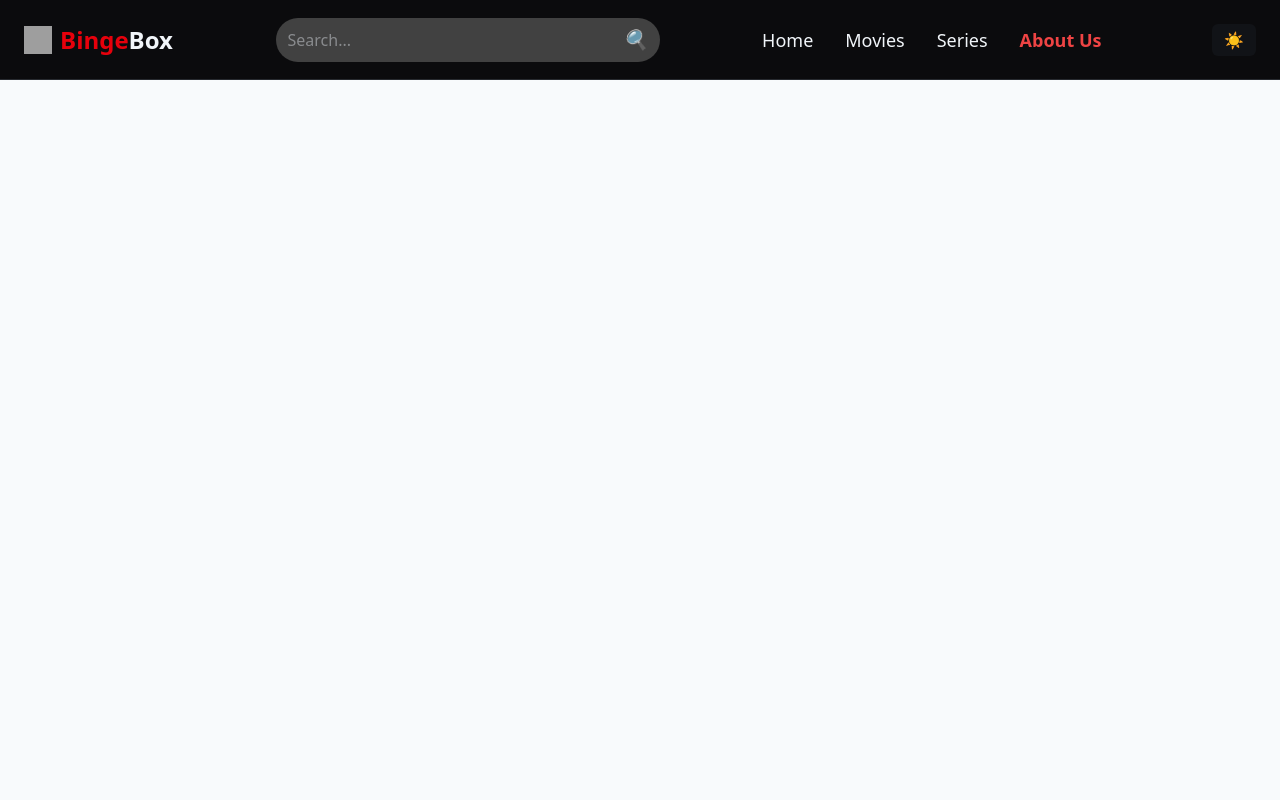
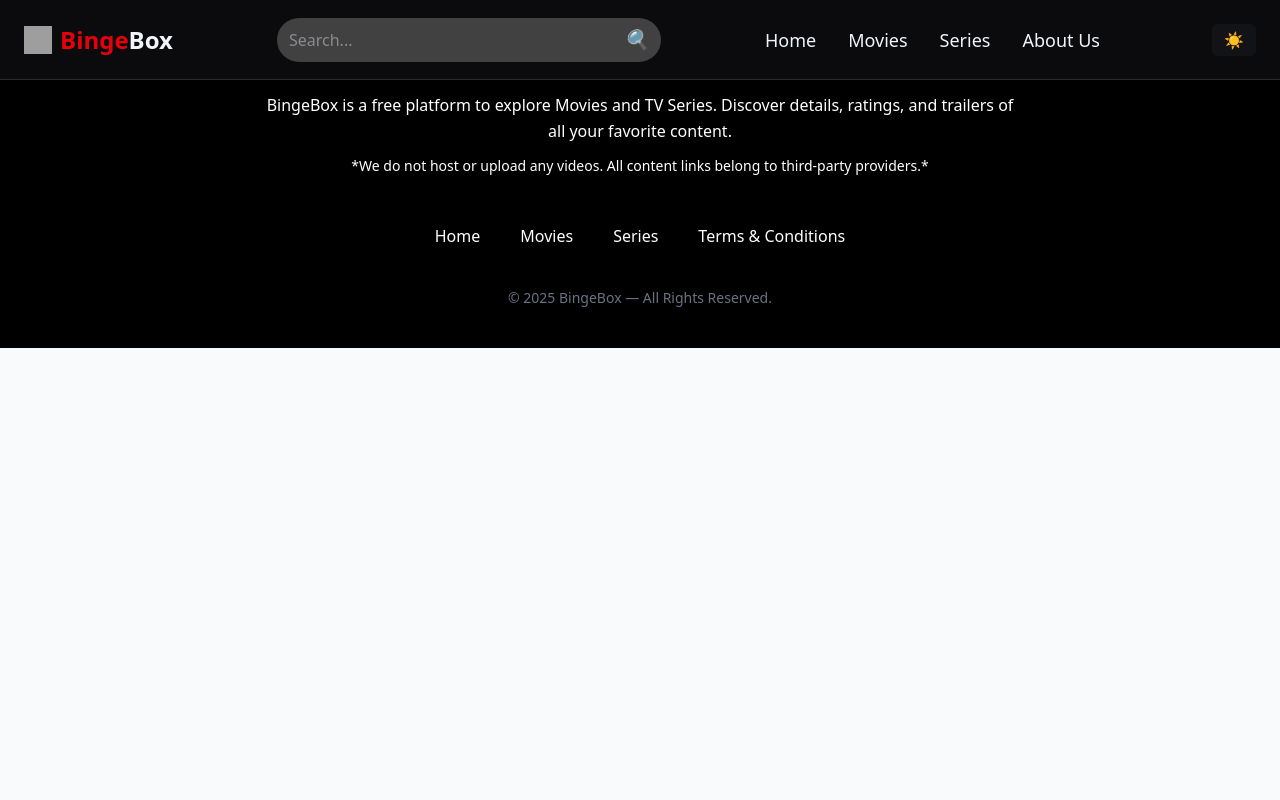
Before and after one commit to Abhishekkumarx/Binge-Box-React, a React (Vite) app: page /about in a window 1280 px wide. Shown: the top 800 px of the page. Built offline with nearby package versions, Linux system fonts and the light colour scheme; no server answers; grey boxes are pictures that could not be loaded.

Commit message:
completed with all the stuffs

```diff
--- a/src/App.jsx
+++ b/src/App.jsx
@@ -26,15 +26,11 @@ function App() {
   localStorage.getItem("theme") === "dark"
 );
 
-  //const location = useLocation();
   const navigate = useNavigate();
-  // Always go to Home after refresh
 
 
 
 
-  // GLOBAL FETCH FUNCTION (will be used by Home + Series)
- // fetch movies + series depending on page
 const fetchResults = async (query, type) => {
   if (!query) return;
 
@@ -43,7 +39,6 @@ const fetchResults = async (query, type) => {
   let finalResults = [];
 
   try {
-    // Fetch Movies
     if (type === "movie" || type === "all") {
       const movieURL = `https://www.omdbapi.com/?apikey=${apiKey}&s=${query}&type=movie`;
       const movieRes = await fetch(movieURL);
@@ -53,7 +48,6 @@ const fetchResults = async (query, type) => {
       }
     }
 
-    // Fetch Series
     if (type === "series" || type === "all") {
       const seriesURL = `https://www.omdbapi.com/?apikey=${apiKey}&s=${query}&type=series`;
       const seriesRes = await fetch(seriesURL);
@@ -85,7 +79,7 @@ const fetchTrending = async () => {
     const data = await res.json();
 
     if (data.Response === "True") {
-      temp = [...temp, ...data.Search.slice(0, 5)]; // limit results
+      temp = [...temp, ...data.Search.slice(0, 5)];
     }
   }
 
@@ -98,7 +92,7 @@ useEffect(() => {
 
 
 useEffect(() => {
-  fetchResults("thor", "all");   // Default content when app starts
+  fetchResults("thor", "all");
 }, []);
 useEffect(() => {
   if (performance.navigation.type === performance.navigation.TYPE_RELOAD) {
@@ -149,8 +143,8 @@ useEffect(() => {
           path="/movies"
           element={<Movies results={results} loading={loading} error={error} fetchResults={fetchResults} />}
         />
-        <Route
-          path="/about" element={<AboutUs />}/>
+        {/* <Route
+          path="/about" element={<AboutUs />}/> */}
 
 
         <Route path="/movie/:id" element={<MovieDetails />} />
--- a/src/components/Footer.jsx
+++ b/src/components/Footer.jsx
@@ -1,15 +1,17 @@
-// src/components/Footer.jsx
 import React from "react";
 import { Link, useLocation } from "react-router-dom";
 
 export default function Footer() {
-  const location = useLocation(); // Track current page for active link
+  const location = useLocation();
 
   return (
-    <footer className="w-full py-8 bg-[--bg-light] dark:bg-[--bg-dark] text-[--text-light] dark:text-[--text-dark]">
+    // <footer className="w-full py-8 bg-[--bg-light] dark:bg-[--bg-dark] text-[--text-light] dark:text-[--text-dark]">
+      <footer
+  id="site-footer"
+  className="bg-black text-white py-10"
+>
 
 
-      {/* ABOUT SECTION */}
       <div className="max-w-6xl mx-auto text-center mb-12 px-2">
         <h1 className="text-3xl font-bold text-red-600 mb-4">ABOUT US</h1>
 
@@ -23,7 +25,6 @@ export default function Footer() {
         </p>
       </div>
 
-      {/* NAVIGATION - MOBILE FIRST (STACKED) */}
       <nav className="
         flex flex-col items-center gap-4
         text-base
@@ -76,7 +77,6 @@ export default function Footer() {
 
       </nav>
 
-      {/* COPYRIGHT */}
       <div className="text-center text-gray-500 text-xs sm:text-sm mt-10">
         © {new Date().getFullYear()} BingeBox — All Rights Reserved.
       </div>
--- a/src/components/Header.jsx
+++ b/src/components/Header.jsx
@@ -5,25 +5,22 @@ function Header({ onSearch, darkMode, setDarkMode }) {
   const [menuOpen, setMenuOpen] = useState(false);
   const [searchText, setSearchText] = useState("");
 
-  const location = useLocation(); // ✅ CORRECT: inside component
+  const location = useLocation();
 
-   // Clear search input when changing pages
   useEffect(() => {
     setSearchText("");
   }, [location.pathname]);
 
-  // Handle Search Submit
   const handleSearch = (e) => {
     e.preventDefault();
     if (!searchText.trim()) return;
 
-    // Page type based on current route
     const pageType =
       location.pathname === "/series"
         ? "series"
         : location.pathname === "/movies"
         ? "movie"
-        : "all"; // default for home
+        : "all";
 
     onSearch(searchText.trim(), pageType);
   };
@@ -33,9 +30,17 @@ function Header({ onSearch, darkMode, setDarkMode }) {
     setMenuOpen(false);
   };
 
+  const scrollToFooter = () => {
+  const footer = document.getElementById("site-footer");
+  if (footer) {
+    footer.scrollIntoView({ behavior: "smooth" });
+  }
+  setMenuOpen(false);
+};
+
+
   return (
     <>
-      {/* HEADER */}
       <header className="
         fixed top-0 left-0 w-full h-20 flex items-center justify-between
         px-4 md:px-6 z-50
@@ -46,7 +51,6 @@ function Header({ onSearch, darkMode, setDarkMode }) {
 
 
 
-        {/* LOGO */}
         <Link to="/" className="flex items-center space-x-2 cursor-pointer">
           <img
             src="https://cdn-icons-png.flaticon.com/512/3163/3163478.png"
@@ -58,7 +62,6 @@ function Header({ onSearch, darkMode, setDarkMode }) {
           </h1>
         </Link>
 
-        {/* SEARCH BAR */}
         <form
           onSubmit={handleSearch}
           className="flex items-center bg-[#414141] rounded-full px-3 py-2 w-40 sm:w-52 md:w-96"
@@ -75,7 +78,6 @@ function Header({ onSearch, darkMode, setDarkMode }) {
           </button>
         </form>
 
-        {/* DESKTOP NAVIGATION */}
         <nav className="hidden md:flex space-x-8 text-lg">
 
           <Link
@@ -113,17 +115,13 @@ function Header({ onSearch, darkMode, setDarkMode }) {
           >
             Series
           </Link>
-          <Link
-            to="/about"
-            onClick={scrollToTop}
-            className={
-              location.pathname === "/about"
-                ? "text-[var(--accent)] font-semibold"
-                : "hover:text-[var(--accent)] text-[var(--text-dark)]"
-            }
-          >
-            About Us
-          </Link>
+          <button
+          onClick={scrollToFooter}
+          className="hover:text-[var(--accent)] text-[var(--text-dark)]"
+        >
+          About Us
+        </button>
+
         </nav>
         <button
           onClick={() => setDarkMode(!darkMode)}
@@ -134,7 +132,6 @@ function Header({ onSearch, darkMode, setDarkMode }) {
 
 
 
-        {/* MOBILE MENU BUTTON */}
         <button
           className="md:hidden text-3xl"
           onClick={() => setMenuOpen(!menuOpen)}
@@ -143,7 +140,6 @@ function Header({ onSearch, darkMode, setDarkMode }) {
         </button>
       </header>
 
-      {/* MOBILE DROPDOWN */}
       {menuOpen && (
         <div className="md:hidden fixed top-20 left-0 w-full z-40">
           <div className="bg-[var(--bg-dark)] text-[var(--text-dark)] w-full px-6 py-4 space-y-4 border-b border-[var(--muted-dark)]/20">
@@ -153,8 +149,8 @@ function Header({ onSearch, darkMode, setDarkMode }) {
           <Link
             to="/"
             onClick={() => {
-              scrollToTop();       // scroll page to top
-              setMenuOpen(false);  // close mobile menu
+              scrollToTop();
+              setMenuOpen(false);
             }}
             className={
               location.pathname === "/"
@@ -199,7 +195,7 @@ function Header({ onSearch, darkMode, setDarkMode }) {
             Series
           </Link>
 
-          <Link
+          {/* <Link
             to="/about"
             onClick={() => {
                 scrollToTop();
@@ -213,7 +209,18 @@ function Header({ onSearch, darkMode, setDarkMode }) {
 
           >
             About Us
-          </Link>
+          </Link> */}
+
+          <button
+          onClick={() => {
+            scrollToFooter();
+            setMenuOpen(false);
+          }}
+          className="block hover:text-[var(--accent)]"
+        >
+          About Us
+        </button>
+
 
         </div>
       </div>
--- a/src/components/MovieCard.jsx
+++ b/src/components/MovieCard.jsx
@@ -1,4 +1,3 @@
-// src/components/MovieCard.jsx
 import React from "react";
 import { Link } from "react-router-dom";
 
@@ -23,14 +22,12 @@ export default function MovieCard({ movie }) {
           duration-200
         "
       >
-        {/* Poster */}
         <img
           src={poster}
           alt={movie.Title}
           className="w-full h-64 object-cover group-hover:opacity-90 transition"
         />
 
-        {/* Text */}
         <div className="p-3">
           <h3 className="font-semibold text-sm line-clamp-2">{movie.Title}</h3>
           <p className="text-xs  mt-1">{movie.Year}</p>
--- a/src/index.css
+++ b/src/index.css
@@ -1,7 +1,5 @@
-/* src/index.css */
 @import "tailwindcss";
 
-/* Cinematic theme variables for Tailwind v4 */
 @theme {
   --bg-light: #f8fafc;        /* slate-50 */
   --text-light: #0f172a;      /* slate-900 */
@@ -17,32 +15,21 @@
   --accent: #ef4444;          /* red accent */
 }
 
-/* Default (light) */
 :root {
   color-scheme: light;
   background-color: var(--bg-light);
   color: var(--text-light);
 }
 
-/* Dark mode, when .dark added to <html> or top root wrapper */
 .dark {
   color-scheme: dark;
   background-color: var(--bg-dark);
   color: var(--text-dark);
 }
 
-/* Helpful utility (optional) */
 .app-bg {
   background-color: var(--bg-light);
 }
 .dark .app-bg {
   background-color: var(--bg-dark);
 }
-/* Hide ugly scrollbar */
-.no-scrollbar::-webkit-scrollbar {
-  display: none;
-}
-.no-scrollbar {
-  -ms-overflow-style: none;
-  scrollbar-width: none;
-}
--- a/src/pages/Home.jsx
+++ b/src/pages/Home.jsx
@@ -1,10 +1,8 @@
-// Home.jsx
 import React, { useEffect,useState } from "react";
 import MovieCard from "../components/MovieCard";
 
 export default function Home({ results, loading, error, fetchResults , trending}) {
 
-  // Separate movies and series
   const movies = results.filter((item) => item.Type === "movie");
   const series = results.filter((item) => item.Type === "series");
   const [activeIndex, setActiveIndex] = useState(0);
@@ -20,24 +18,22 @@ const slideTrending = (distance) => {
 };
 
 useEffect(() => {
-  if (pauseSlider) return; // stop autoplay when hovering
-
+  if (pauseSlider) return;
   const interval = setInterval(() => {
     const slider = document.getElementById("trending-slider");
     if (!slider) return;
 
-    const cardWidth = 200; // approx width including gap
+    const cardWidth = 200;
     slider.scrollLeft += cardWidth;
 
     setActiveIndex((prev) =>
       prev + 1 >= trending.length ? 0 : prev + 1
     );
 
-    // Loop slider
     if (slider.scrollLeft + slider.clientWidth >= slider.scrollWidth) {
       slider.scrollLeft = 0;
     }
-  }, 3000); // every 3 seconds
+  }, 3000);
 
   return () => clearInterval(interval);
 }, [trending, pauseSlider]);
@@ -50,13 +46,11 @@ useEffect(() => {
 
 
 
-        {/* ⭐ TRENDING SLIDER ⭐ */}
 <div className="mt-10">
   <h2 className="text-2xl font-bold mb-4 self-center text-center">Trending Movies</h2>
 
   <div className="relative group">
 
-    {/* Slider */}
     <div
       id="trending-slider"
       className="flex overflow-x-scroll no-scrollbar scroll-smooth space-x-4"
@@ -75,7 +69,6 @@ useEffect(() => {
       ))}
     </div>
 
-    {/* PREV BUTTON */}
     <button
       onClick={() => slideTrending(-300)}
       className="absolute left-0 top-1/2 -translate-y-1/2 bg-black/50 text-white px-3 py-2 rounded-full opacity-0 group-hover:opacity-100 transition"
@@ -83,7 +76,6 @@ useEffect(() => {
       ◀
     </button>
 
-    {/* NEXT BUTTON */}
     <button
       onClick={() => slideTrending(300)}
       className="absolute right-0 top-1/2 -translate-y-1/2 bg-black/50 text-white px-3 py-2 rounded-full opacity-0 group-hover:opacity-100 transition"
@@ -98,13 +90,10 @@ useEffect(() => {
 
 
 
-      {/* Loading */}
-      {loading && <div className="text-gray-400 text-lg">Loading...</div>}
+      {loading && <div className="text-gray-400 text-lg text-center">Loading...</div>}
 
-      {/* Error */}
       {error && <div className="text-red-400 text-lg">{error}</div>}
 
-      {/* --- MOVIES SECTION --- */}
       {!loading && !error && movies.length > 0 && (
         <div>
 
@@ -127,7 +116,6 @@ useEffect(() => {
         </div>
       )}
 
-      {/* --- SERIES SECTION --- */}
       {!loading && !error && series.length > 0 && (
         <div>
           <h2 className="text-2xl font-bold mb-4">Series</h2>
--- a/src/pages/MovieDetails.jsx
+++ b/src/pages/MovieDetails.jsx
@@ -5,9 +5,7 @@ import YouTube from "react-youtube";
 import Modal from "react-modal";
 
 const OMDB_API_KEY = "875daaf7";
-// Optional: supply your YouTube Data API key here (or via env and import)
-// If left empty, the app will fall back to opening a YouTube search page.
-const YOUTUBE_API_KEY = ""; // <-- PUT YOUR YOUTUBE API KEY HERE for embedded trailer
+const YOUTUBE_API_KEY = "";
 
 Modal.setAppElement("#root");
 
@@ -22,7 +20,6 @@ export default function MovieDetails() {
 
   useEffect(() => {
     fetchMovieDetails();
-    // eslint-disable-next-line react-hooks/exhaustive-deps
   }, [id]);
 
   async function fetchMovieDetails() {
@@ -45,11 +42,9 @@ export default function MovieDetails() {
     }
   }
 
-  // Try to find trailer using YouTube Data API (preferred)
   async function findTrailerVideoId(title) {
     if (!title) return null;
 
-    // If user provided an API key, use YouTube Data API
     if (YOUTUBE_API_KEY && YOUTUBE_API_KEY.trim() !== "") {
       try {
         const q = encodeURIComponent(`${title} trailer`);
@@ -69,9 +64,6 @@ export default function MovieDetails() {
         return null;
       }
     }
-
-    // No API key: cannot reliably fetch client-side due to CORS.
-    // Return null so caller falls back to opening YouTube search page.
     return null;
   }
 
@@ -79,7 +71,6 @@ export default function MovieDetails() {
     if (!movie) return;
 
     setSearchingTrailer(true);
-    // attempt to get trailer id
     const idFound = await findTrailerVideoId(movie.Title);
     setSearchingTrailer(false);
 
@@ -87,10 +78,8 @@ export default function MovieDetails() {
       setTrailerId(idFound);
       setIsOpen(true);
     } else {
-      // fallback: open youtube search in new tab and show modal message
       const q = encodeURIComponent(`${movie.Title} trailer`);
       window.open(`https://www.youtube.com/results?search_query=${q}`, "_blank");
-      // optionally show a tiny modal telling user you opened YouTube search
       setTrailerId(null);
       setIsOpen(false);
     }
@@ -113,24 +102,20 @@ export default function MovieDetails() {
   return (
     <div className="pt-24 p-6 bg-white dark:bg-black text-black dark:text-white">
 
-      {/* BACKGROUND BLUR */}
       <div
         className="absolute top-0 left-0 w-full h-[60vh] bg-cover bg-center opacity-30 blur-xl"
         style={{ backgroundImage: `url(${movie.Poster !== "N/A" ? movie.Poster : ""})` }}
       />
       <div className="absolute top-0 left-0 w-full h-[60vh] bg-gradient-to-b from-black via-transparent to-black" />
 
-      {/* CONTENT */}
       <div className="relative z-10 max-w-6xl mx-auto px-6 py-12 flex flex-col md:flex-row gap-10">
 
-        {/* POSTER */}
         <img
           src={movie.Poster !== "N/A" ? movie.Poster : "/placeholder.png"}
           alt={movie.Title}
           className="w-64 md:w-80 rounded-lg shadow-xl"
         />
 
-        {/* DETAILS */}
         <div className="space-y-4">
           <h1 className="text-4xl font-bold">{movie.Title}</h1>
           <p className="text-gray-300">{movie.Year} • {movie.Rated} • {movie.Runtime}</p>
@@ -149,7 +134,6 @@ export default function MovieDetails() {
           <p><strong>Director:</strong> {movie.Director}</p>
           <p><strong>Writer:</strong> {movie.Writer}</p>
 
-          {/* Trailer button (no Watch Now) */}
           <div className="flex gap-4 mt-6">
             <button
               onClick={onOpenTrailer}
@@ -169,7 +153,6 @@ export default function MovieDetails() {
         </div>
       </div>
 
-      {/* TRAILER MODAL: only shown if trailerId exists and modal open */}
       <Modal
         isOpen={isOpen}
         onRequestClose={closeTrailer}
--- a/src/pages/Movies.jsx
+++ b/src/pages/Movies.jsx
@@ -1,11 +1,9 @@
-// Movies.jsx
 import React from "react";
 import { useEffect } from "react";
 import MovieCard from "../components/MovieCard";
 
 export default function Movies({ results, loading, error, fetchResults }) {
 
-  // FILTER ONLY MOVIES
   const movies = results.filter(item => item.Type === "movie");
   useEffect(() => {
   fetchResults("singham", "movie");
--- a/src/pages/Series.jsx
+++ b/src/pages/Series.jsx
@@ -1,4 +1,3 @@
-// Series.jsx
 import React from "react";
 import { useEffect } from "react";
 import MovieCard from "../components/MovieCard";
--- a/src/pages/TermsAndConditions.jsx
+++ b/src/pages/TermsAndConditions.jsx
@@ -1,8 +1,6 @@
-// src/pages/TermsAndConditions.jsx
 import React, { useEffect } from "react";
 
 export default function TermsAndConditions() {
-  // Scroll to top automatically
   useEffect(() => {
     window.scrollTo({ top: 0, behavior: "smooth" });
   }, []);
```
